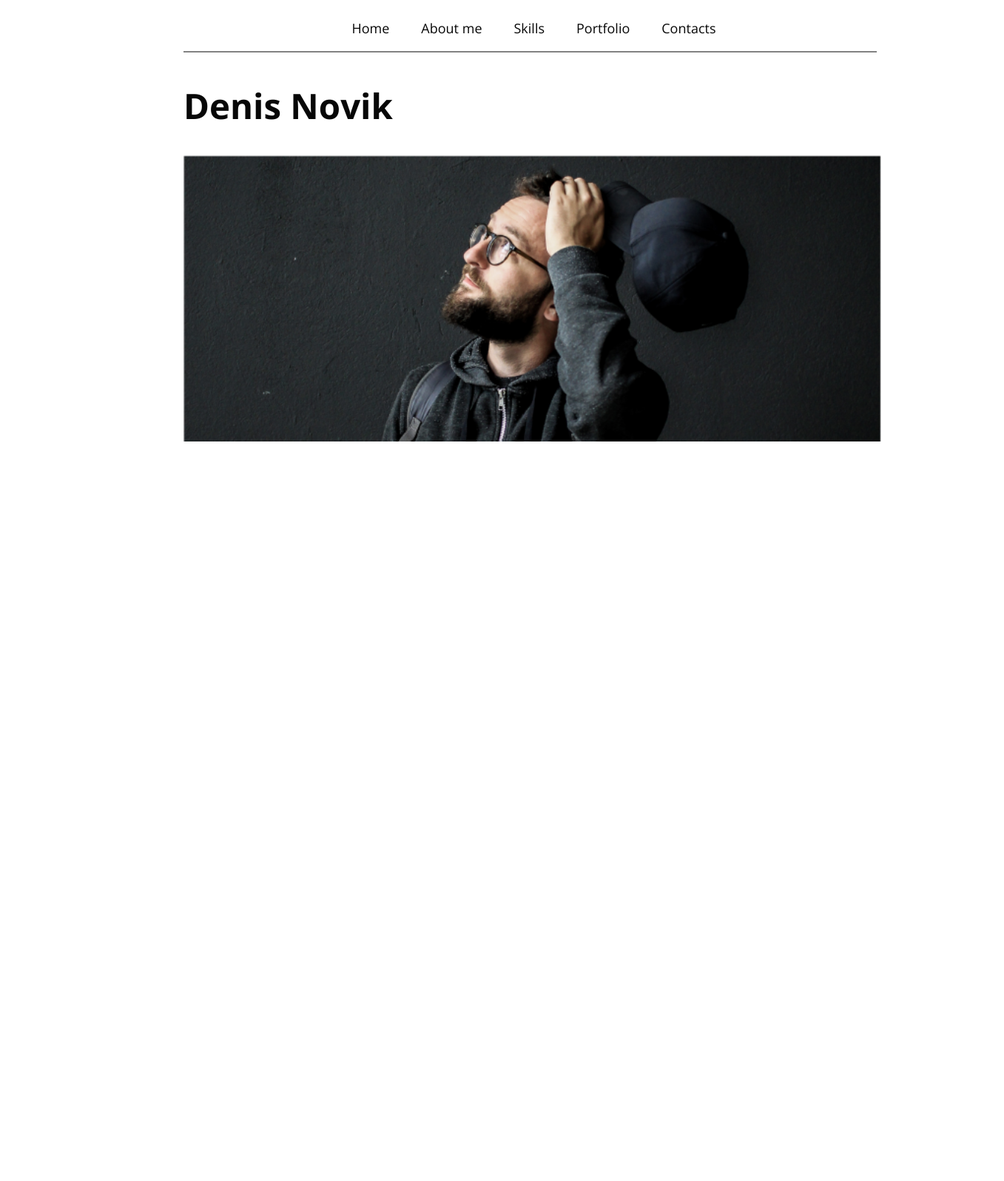
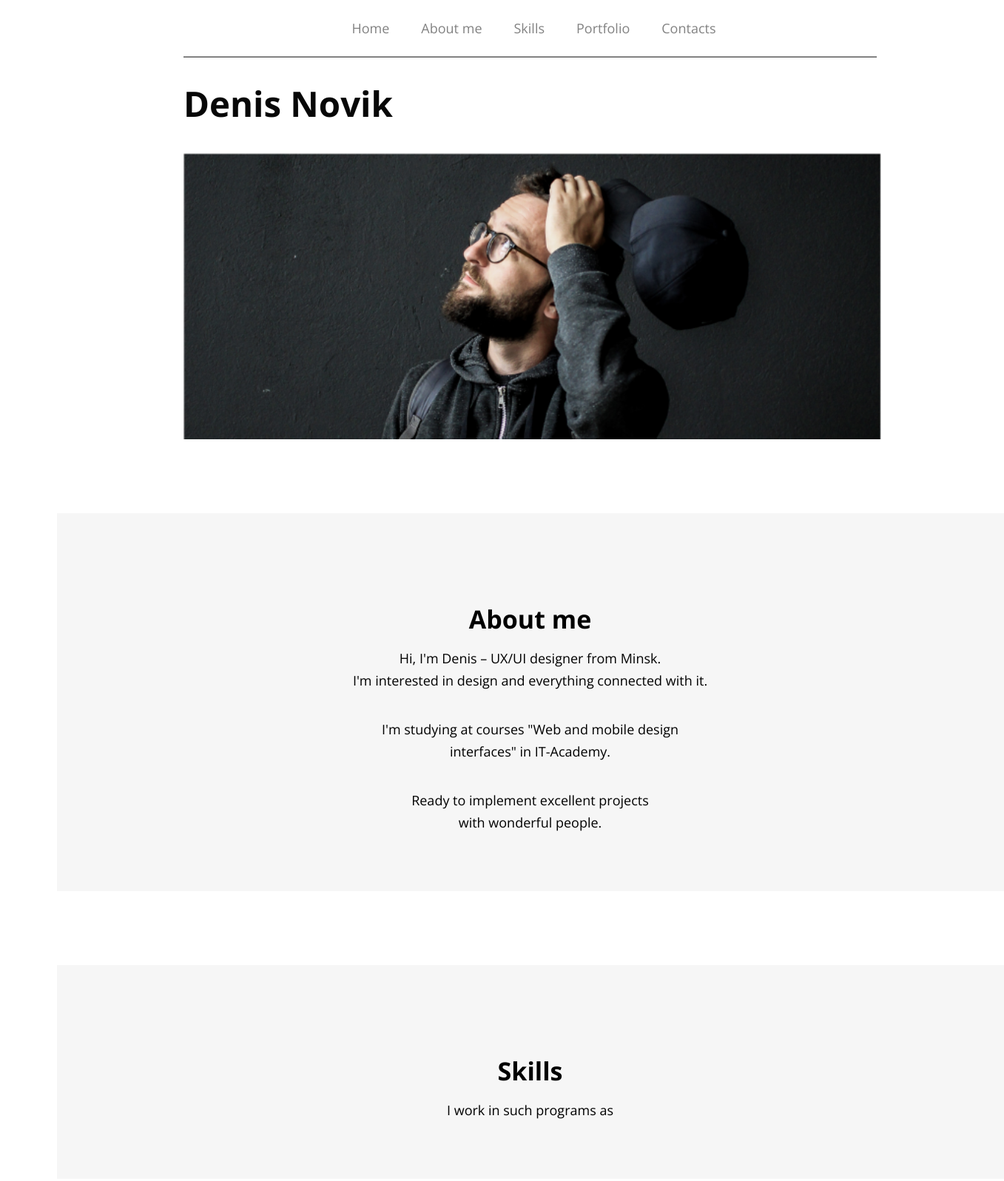
Before and after one commit to ViKorniienko/exam-1, a plain HTML site: page index.html in a window 1280 px wide. Shown: the whole page at 74% size, 1357 px wide, since content can reach past the window. Before the commit the page ends 800 px from the top, so only its background shows below. Drawn offline with nearby package versions, Linux system fonts and the light colour scheme.

Commit message:
add section

```diff
--- a/index.html
+++ b/index.html
@@ -34,6 +34,23 @@
 
     </header>
 
+    <main>
+      <div class="section">
+        <h2>About me</h2>
+        <p>Hi, I'm Denis – UX/UI designer from Minsk.<br>I'm interested in design and everything connected with it.
+        </p>
+        <p>I'm studying at courses "Web and mobile design<br>
+          interfaces" in IT-Academy.</p>
+        <p>Ready to implement excellent projects<br>
+          with wonderful people.</p>
+
+      </div>
+      <div class="section">
+        <h2>Skills</h2>
+        <p>I work in such programs as</p>
+      </div>
+      <div class="section"></div>
+    </main>
   </div>
 
 </body>
--- a/styles/style.css
+++ b/styles/style.css
@@ -27,29 +27,54 @@ body {
   gap: 43px;
   list-style: none;
   margin-right: 30px;
+  color: #828282;
 }
 
 a {
   text-decoration: none;
+  color: #828282;
+}
+
+a:hover {
   color: #070707;
 }
 
 hr {
-  border: 1px solid #828282;
-  transform: matrix(1, 0, 0, 1, 0, 0);
+  border: 0.5px solid #828282;
+  margin-top: 25px;
+  background-color: #828282;
 }
 
 h1 {
   font-weight: 700;
   font-size: 47.34px;
-  margin-top: 60px;
+  margin-top: 50px;
+  font-style: normal;
 }
 
 .mainphoto {
   display: flex;
   width: 943.61px;
   height: 387px;
-  left: 347.69px;
-  top: 344.94px;
   margin-top: 55px;
 }
+
+.section {
+  display: flex;
+  justify-content: center;
+  flex-direction: column;
+  text-align: center;
+  margin-top: 100px;
+  background-color: #F6F6F6;
+  width: 100vmax;
+  padding-top: 100px;
+  padding-bottom: 60px;
+  line-height: 30px;
+  color: #000000;
+}
+
+h2 {
+  font-weight: 700;
+  font-size: 34px;
+  margin-bottom: 5px;
+}
```
Also changed, not shown: icons/ae.svg (added), icons/ai.svg (added), icons/fg.svg (added), icons/ps.svg (added).
